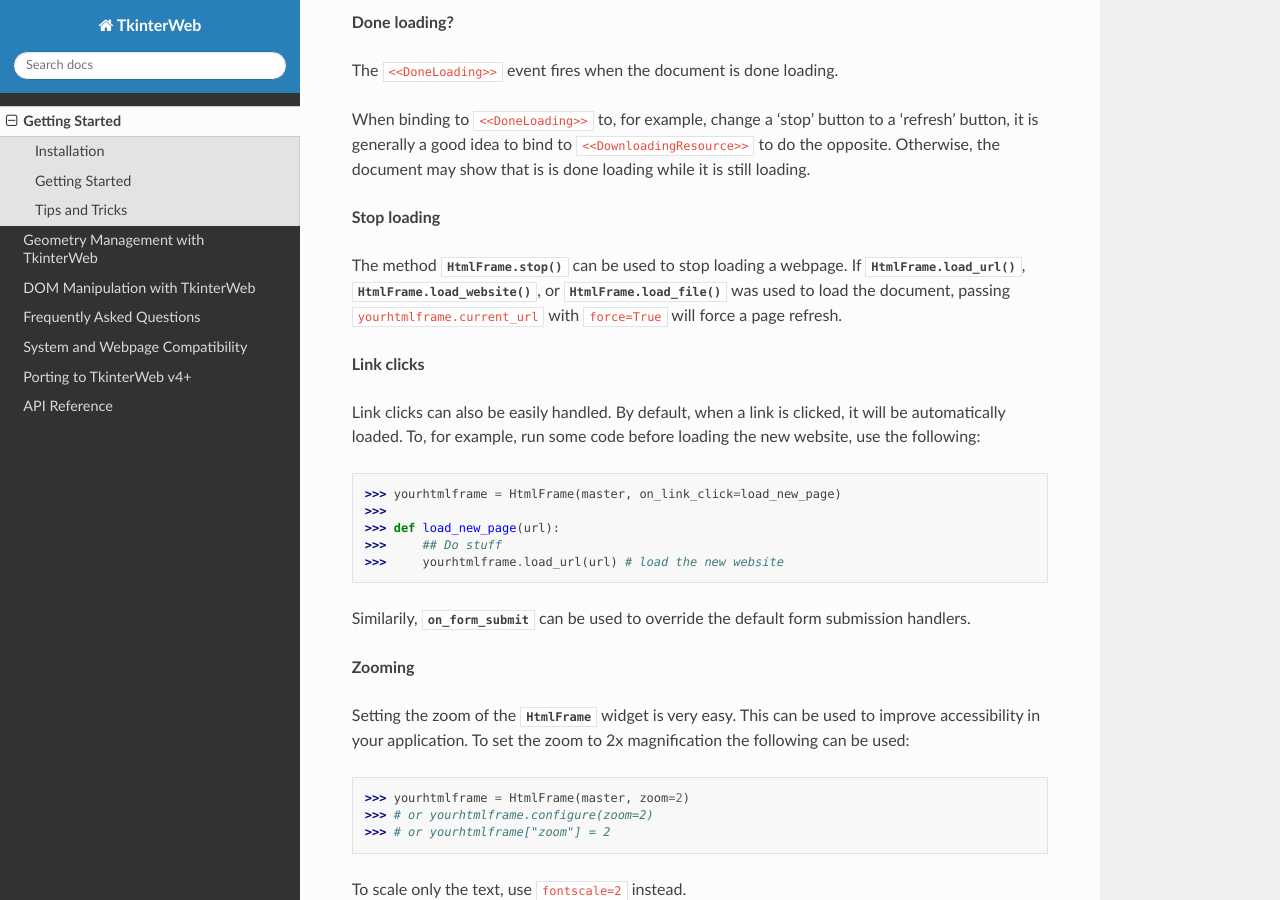
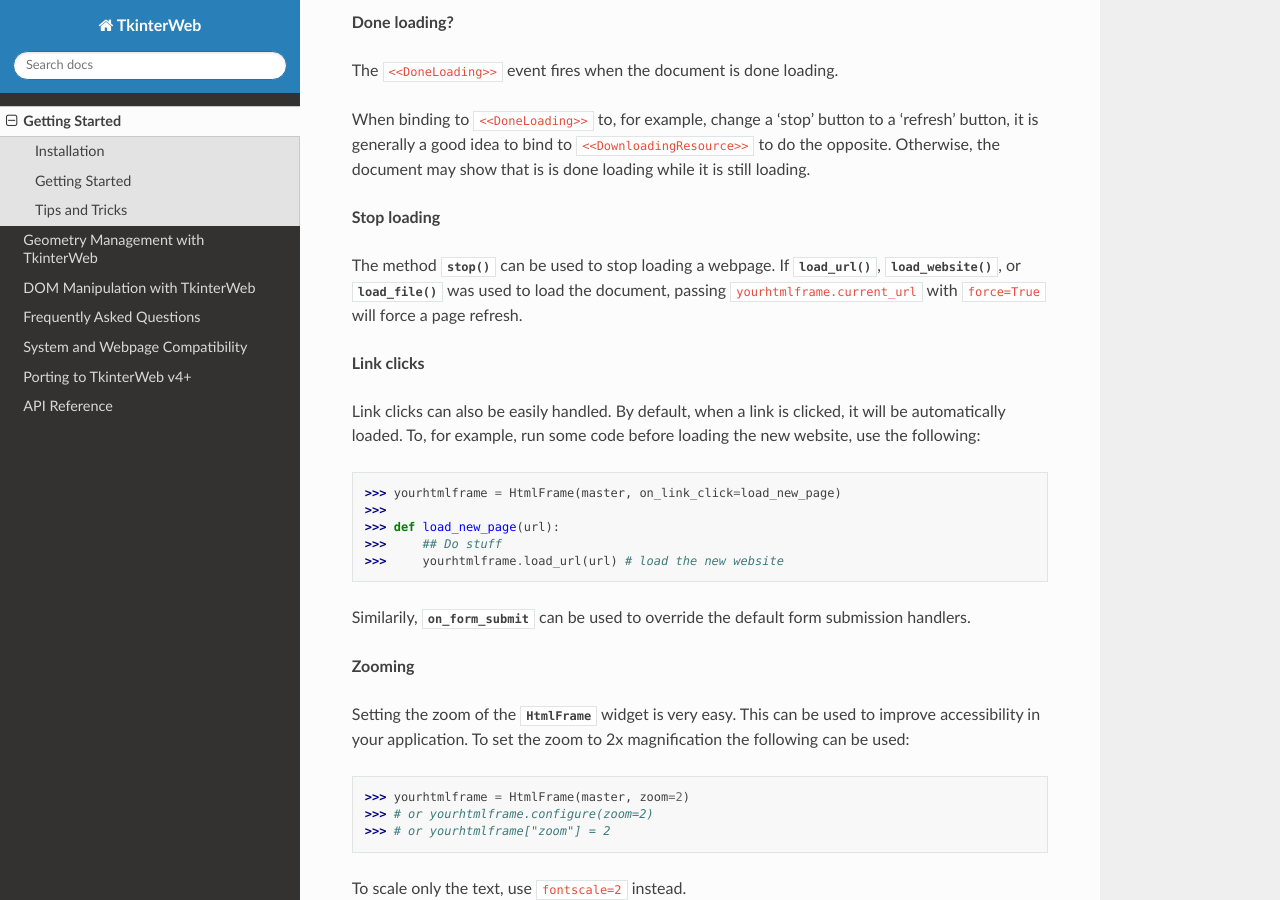
Before and after one commit to Andereoo/TkinterWeb, a Sphinx documentation site: the page built from docs/source/usage.rst, in a window 1280 px wide and 900 px high, scrolled down 3175 px. Built offline with Sphinx 7.4.7 and the Read the Docs theme 3.1.0, drawn with Linux system fonts in a browser that asks for light colours; some of the changed lines change nothing that is shown.

Commit message:
More docs improvements

```diff
--- a/docs/source/usage.rst
+++ b/docs/source/usage.rst
@@ -130,7 +130,7 @@
 
 **Stop loading**
 
-The method :meth:`HtmlFrame.stop` can be used to stop loading a webpage. If :meth:`HtmlFrame.load_url`, :meth:`HtmlFrame.load_website`, or :meth:`HtmlFrame.load_file` was used to load the document, passing ``yourhtmlframe.current_url`` with ``force=True``  will force a page refresh.
+The method :meth:`~tkinterweb.HtmlFrame.stop` can be used to stop loading a webpage. If :meth:`~tkinterweb.HtmlFrame.load_url`, :meth:`~tkinterweb.HtmlFrame.load_website`, or :meth:`~tkinterweb.HtmlFrame.load_file` was used to load the document, passing ``yourhtmlframe.current_url`` with ``force=True``  will force a page refresh.
 
 **Link clicks**
 
```
